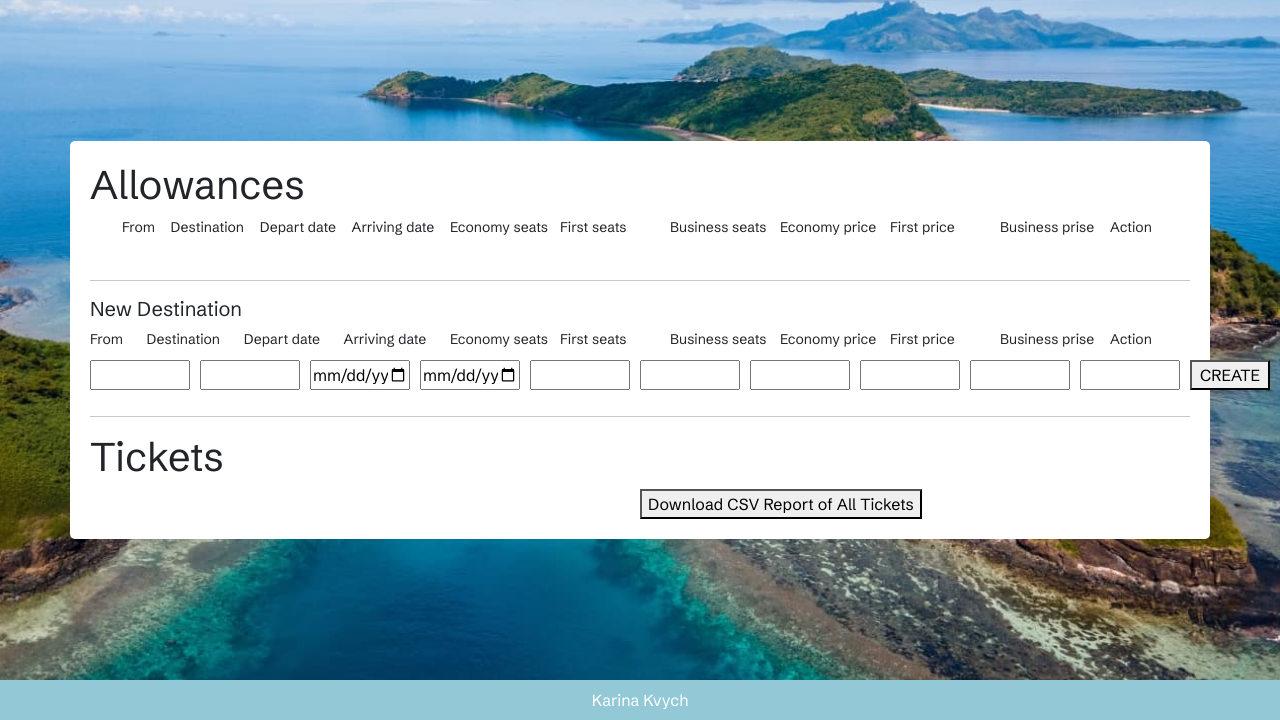
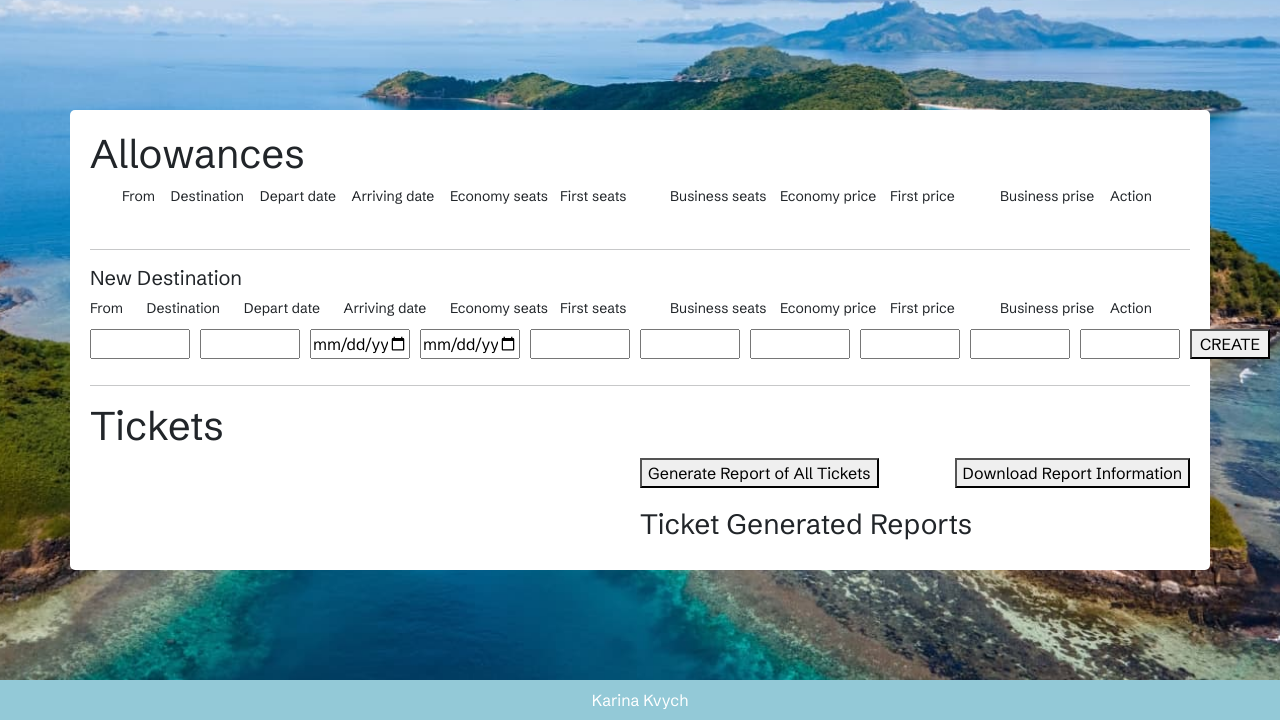
Before and after one commit to karin0chka/booking_py, a Django app: page /custom_admin/ in a window 1280 px wide. Shown: the part 80-800 px from the top of the page. Run offline with Django 4.2, Linux system fonts and the light colour scheme; the visitor is signed in with stand-in values (Sample User, id 1); data that the repository does not hold is empty; parts of the project's set-up code (start-up, migrations or seed data) failed here and were passed over; some libraries are stand-ins or nearby versions; some web fonts are replaced.

Commit message:
report section

```diff
--- a/custom_admin/templates/dash.html
+++ b/custom_admin/templates/dash.html
@@ -1,4 +1,6 @@
 {% extends 'base.html' %}
+{% load get_filters %}
+
 {% block content %}
 
 <main class="container">
@@ -181,9 +183,36 @@
   {% endfor %}
   </section>
   <section>
-    <form method='GET' action="{% url 'return_csv_report' %}">
-    <button>Download CSV Report of All Tickets</button>
-    </form>
+    <div class="d-flex justify-content-between">
+      <form method='GET' action="{% url 'return_csv_report' %}">
+      <button>Generate Report of All Tickets</button>
+      </form>
+      <form method='GET' action="{% url 'return_all_report' %}">
+      <button>Download Report Information</button>
+      </form>
+    </div>
+    <h3 style='margin-top:20px'>Ticket Generated Reports</h3>
+    <div class='report_wrapper'>
+    {% for report in reports %}
+    <div style='margin-bottom:20px'>
+     <span> Generated at: <strong>{{report.created_at}}</strong></span>
+      <table>
+      <tr>
+        <th>Income</th>
+        <th>Ticket Type</th>
+        <th>Ticket Booked</th>
+      </tr>
+      {% for value in report.value %}
+      <tr>
+        <td>{{ value.Income }}</td>
+        <td>{{ value|dict_value:'Ticket Type' }}</td>
+        <td>{{ value|dict_value:'Ticket Booked' }}</td>
+      </tr>
+      {% endfor %}
+      </table>
+    </div>
+    {% endfor %}
+    </div>
   </section>
   </main>
 </main>
@@ -252,6 +281,21 @@
     align-items: flex-end;
     justify-content: space-between;
   }
+  table {
+  font-family: arial, sans-serif;
+  border-collapse: collapse;
+  width: 100%;
+}
+
+td, th {
+  border: 1px solid #dddddd;
+  text-align: left;
+  padding: 8px;
+}
+
+tr:nth-child(even) {
+  background-color: #dddddd;
+}
 </style>
 <script>
   function toggle_ticket_content(e) {
--- a/custom_admin/urls.py
+++ b/custom_admin/urls.py
@@ -11,4 +11,5 @@
     path('new_admin_feedback/', views.new_admin_feedback,
          name='new_admin_feedback'),
     path('return_csv_report/', views.return_ticket_csv_report, name='return_csv_report'),
+    path('return_all_report/', views.return_all_report, name='return_all_report'),
 ]
--- a/custom_admin/utils.py
+++ b/custom_admin/utils.py
@@ -1,17 +1,23 @@
 from django.shortcuts import redirect
 from django.contrib.auth import logout
+from django.db.models import Count
+from django.db import models
 from django .db import connection
+from .models import Report
+from main.models import Allowance, Ticket, Feedback
+
 import pandas as pd
-
 
 
 def check_if_admin(request):
 
-     if not request.user.is_superuser:
+    if not request.user.is_superuser:
         logout(request)
         return redirect('/custom_admin/login')
 
- #Using raw  SQL insted of ORM to fetch all the allowences and put it in the dictionary
+ # Using raw  SQL insted of ORM to fetch all the allowences and put it in the dictionary
+
+
 def return_tickets():
     with connection.cursor() as cursor:
         cursor.execute("SELECT * FROM main_ticket")
@@ -21,17 +27,18 @@
         for row in rows:
             # Create a dictionary or an object to represent the ticket
             ticket = {
-                'id':row[0],
-                'quantity':row[1],
-                'ticket_type':row[2],
-                'canceled_by':row[3],
-                'booking_id':row[4],
-                'total_price':row[5],
-                'created_at':row[6],
-                'updated_at':row[7],
+                'id': row[0],
+                'quantity': row[1],
+                'ticket_type': row[2],
+                'canceled_by': row[3],
+                'booking_id': row[4],
+                'total_price': row[5],
+                'created_at': row[6],
+                'updated_at': row[7],
             }
             tickets.append(ticket)
         return tickets
+
 
 def return_allowances():
     with connection.cursor() as cursor:
@@ -42,20 +49,21 @@
         for row in rows:
             # Create a dictionary or an object to represent the allowance
             allowance = {
-                'id':row[0],
-                'from_location':row[1],
-                'destination':row[2],
-                'depart_date':row[3],
-                'arriving_date':row[4],
-                'economy_seats':row[5],
-                'first_class_seats':row[6],
-                'business_class_seats':row[7],
-                'economy_seat_price':row[8],
-                'first_class_seat_price':row[9],
-                'business_class_seat_price':row[10],
+                'id': row[0],
+                'from_location': row[1],
+                'destination': row[2],
+                'depart_date': row[3],
+                'arriving_date': row[4],
+                'economy_seats': row[5],
+                'first_class_seats': row[6],
+                'business_class_seats': row[7],
+                'economy_seat_price': row[8],
+                'first_class_seat_price': row[9],
+                'business_class_seat_price': row[10],
             }
             allowances.append(allowance)
         return allowances
+
 
 def get_tickets_with_feedbacks_and_allowance():
     with connection.cursor() as cursor:
@@ -150,6 +158,7 @@
 
     return tickets
 
+
 def generate_ticket_report():
     # Retrieve the ticket data
     tickets = return_tickets()
@@ -185,3 +194,28 @@
     # Concatenate the report DataFrame with the total row
     report_df = pd.concat([report_df, total_row])
     return report_df
+
+
+def generate_report_of_report():
+    # Retrieve data from the tables
+    allowances = Allowance.objects.all()
+    # Prepare the data for the report
+    report_data = []
+    for allowance in allowances:
+        tickets = Ticket.objects.select_related('allowance').filter(allowance_id=allowance.id)
+        feedbacks = Feedback.objects.filter(ticket__allowance_id=allowance.id).values('ticket_id').annotate(feedback_count=Count('ticket_id'))
+
+        allowance_data = {
+            'From Location': allowance.from_location,
+            'Destination': allowance.destination,
+            'Economy Seats Remaining': allowance.economy_seats - sum(ticket.quantity for ticket in tickets if ticket.ticket_type == 'econom'),
+            'First Class Seats Remaining': allowance.first_class_seats - sum(ticket.quantity for ticket in tickets if ticket.ticket_type == 'first'),
+            'Business Class Seats Remaining': allowance.business_class_seats - sum(ticket.quantity for ticket in tickets if ticket.ticket_type == 'business'),
+            'Total Booked Tickets': sum(ticket.quantity for ticket in tickets),
+            'Total Price of Booked Tickets': sum(ticket.total_price for ticket in tickets),
+            'Feedback Count': next((feedback['feedback_count'] for feedback in feedbacks if feedback['ticket_id'] == allowance.id), 0)
+        }
+        report_data.append(allowance_data)
+
+    report_df = pd.DataFrame(report_data)
+    return report_df
--- a/custom_admin/views.py
+++ b/custom_admin/views.py
@@ -2,9 +2,10 @@
 from django.http import HttpResponse
 from django.contrib.auth.decorators import login_required
 from django.contrib.auth import authenticate, login, logout
-from .utils import check_if_admin, return_allowances, get_tickets_with_feedbacks_and_allowance, generate_ticket_report
+from .utils import check_if_admin, return_allowances, get_tickets_with_feedbacks_and_allowance, generate_ticket_report, generate_report_of_report
 from django .db import connection
 from datetime import datetime
+from .models import Report
 import json
 
 
@@ -55,10 +56,10 @@
 @login_required(login_url="login/")
 def dashboard_view(request):
     check_if_admin(request)
-    context = {'allowances': [],'tickets':[]}
+    context = {'allowances': [], 'tickets':[], 'reports':[]}
     context['allowances'] = return_allowances()
     context['tickets'] = get_tickets_with_feedbacks_and_allowance()
-
+    context['reports'] = Report.objects.all()
     return render(request, 'dash.html', context)
 
 @login_required(login_url="login/")
@@ -106,6 +107,7 @@
         return redirect('custom_admin')
 
 
+@login_required(login_url="login/")
 def return_ticket_csv_report(request):
     check_if_admin(request)
     report_df = generate_ticket_report()
@@ -124,3 +126,16 @@
     response['Content-Disposition'] = 'attachment; filename="report.csv"'
     response.write(report_csv)
     return response
+
+@login_required(login_url="login/")
+def return_all_report(request):
+    check_if_admin(request)
+    report_df=generate_report_of_report()
+    json_str = report_df.to_dict(orient='records')
+    print(json_str)
+
+    report_csv = report_df.to_csv(index=False)
+    response = HttpResponse(content_type='text/csv')
+    response['Content-Disposition'] = 'attachment; filename="report.csv"'
+    response.write(report_csv)
+    return response
```
Also changed, not shown: custom_admin/templatetags/get_filters.py (added, +7 -0 lines), custom_admin/templatetags/__init__.py (added).
